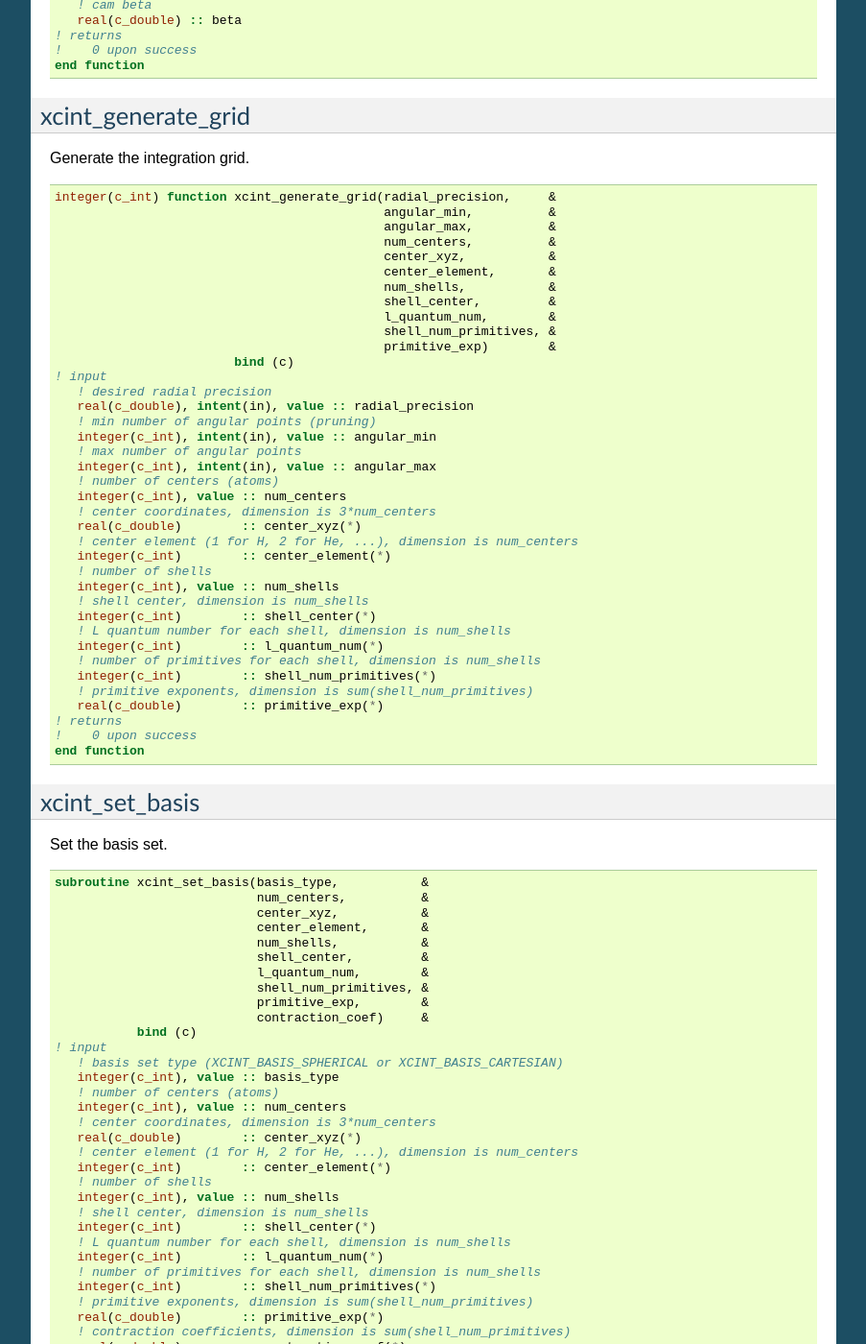
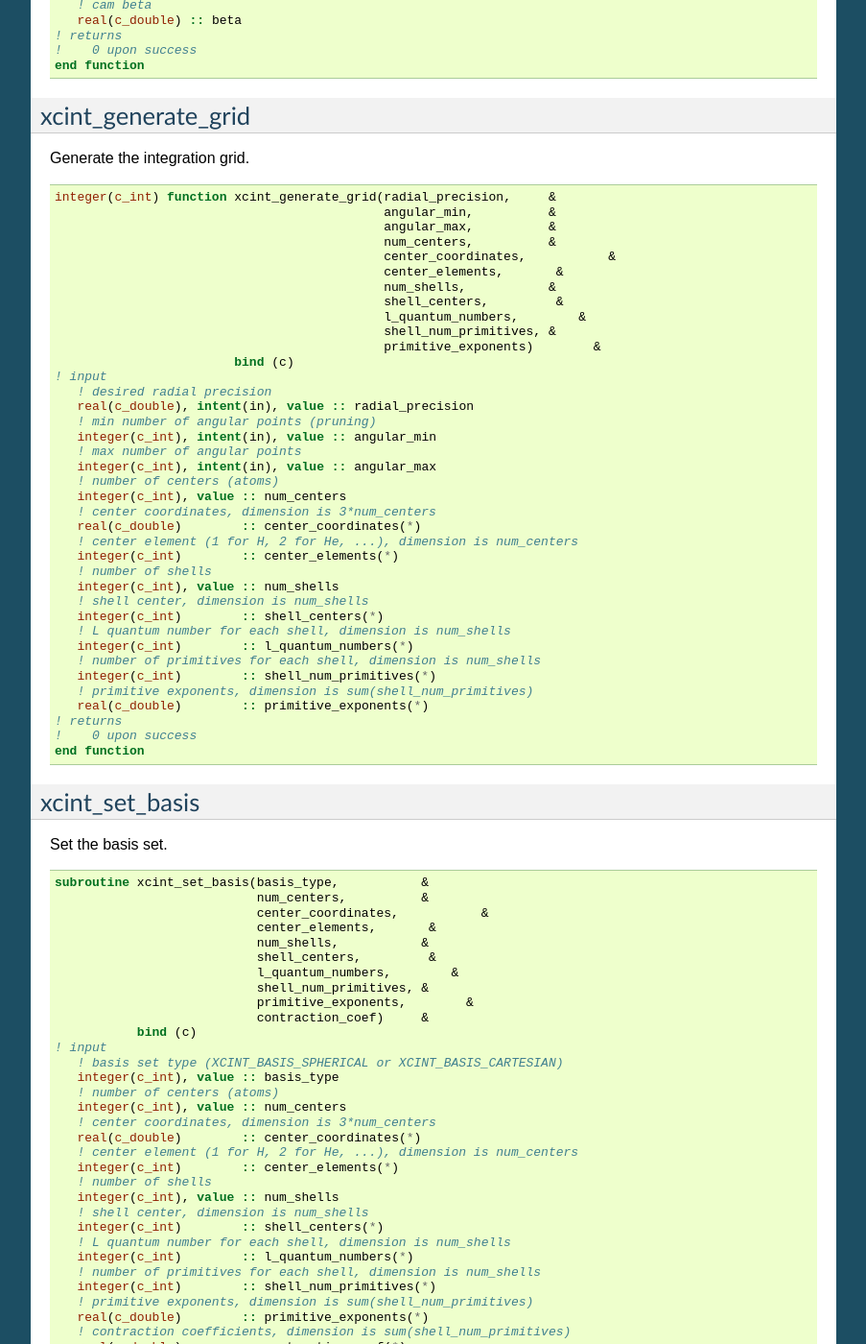
Before and after one commit to dftlibs/xcint, a Sphinx documentation site: the page built from doc/interfaces.rst, in a window 1280 px wide and 1400 px high, scrolled down 490 px. Shown: the whole window at 96% size, without its empty margins (198-1101 px from the left). Built offline with Sphinx 7.4.7, drawn with Linux system fonts in a browser that asks for light colours.

Commit message:
update to latest numgrid

```diff
--- a/doc/interfaces.rst
+++ b/doc/interfaces.rst
@@ -50,13 +50,13 @@ Generate the integration grid.
                                                angular_min,          &
                                                angular_max,          &
                                                num_centers,          &
-                                               center_xyz,           &
-                                               center_element,       &
+                                               center_coordinates,           &
+                                               center_elements,       &
                                                num_shells,           &
-                                               shell_center,         &
-                                               l_quantum_num,        &
+                                               shell_centers,         &
+                                               l_quantum_numbers,        &
                                                shell_num_primitives, &
-                                               primitive_exp)        &
+                                               primitive_exponents)        &
                            bind (c)
    ! input
       ! desired radial precision
@@ -68,19 +68,19 @@ Generate the integration grid.
       ! number of centers (atoms)
       integer(c_int), value :: num_centers
       ! center coordinates, dimension is 3*num_centers
-      real(c_double)        :: center_xyz(*)
+      real(c_double)        :: center_coordinates(*)
       ! center element (1 for H, 2 for He, ...), dimension is num_centers
-      integer(c_int)        :: center_element(*)
+      integer(c_int)        :: center_elements(*)
       ! number of shells
       integer(c_int), value :: num_shells
       ! shell center, dimension is num_shells
-      integer(c_int)        :: shell_center(*)
+      integer(c_int)        :: shell_centers(*)
       ! L quantum number for each shell, dimension is num_shells
-      integer(c_int)        :: l_quantum_num(*)
+      integer(c_int)        :: l_quantum_numbers(*)
       ! number of primitives for each shell, dimension is num_shells
       integer(c_int)        :: shell_num_primitives(*)
       ! primitive exponents, dimension is sum(shell_num_primitives)
-      real(c_double)        :: primitive_exp(*)
+      real(c_double)        :: primitive_exponents(*)
    ! returns
    !    0 upon success
    end function
@@ -95,13 +95,13 @@ Set the basis set.
 
    subroutine xcint_set_basis(basis_type,           &
                               num_centers,          &
-                              center_xyz,           &
-                              center_element,       &
+                              center_coordinates,           &
+                              center_elements,       &
                               num_shells,           &
-                              shell_center,         &
-                              l_quantum_num,        &
+                              shell_centers,         &
+                              l_quantum_numbers,        &
                               shell_num_primitives, &
-                              primitive_exp,        &
+                              primitive_exponents,        &
                               contraction_coef)     &
               bind (c)
    ! input
@@ -110,19 +110,19 @@ Set the basis set.
       ! number of centers (atoms)
       integer(c_int), value :: num_centers
       ! center coordinates, dimension is 3*num_centers
-      real(c_double)        :: center_xyz(*)
+      real(c_double)        :: center_coordinates(*)
       ! center element (1 for H, 2 for He, ...), dimension is num_centers
-      integer(c_int)        :: center_element(*)
+      integer(c_int)        :: center_elements(*)
       ! number of shells
       integer(c_int), value :: num_shells
       ! shell center, dimension is num_shells
-      integer(c_int)        :: shell_center(*)
+      integer(c_int)        :: shell_centers(*)
       ! L quantum number for each shell, dimension is num_shells
-      integer(c_int)        :: l_quantum_num(*)
+      integer(c_int)        :: l_quantum_numbers(*)
       ! number of primitives for each shell, dimension is num_shells
       integer(c_int)        :: shell_num_primitives(*)
       ! primitive exponents, dimension is sum(shell_num_primitives)
-      real(c_double)        :: primitive_exp(*)
+      real(c_double)        :: primitive_exponents(*)
       ! contraction coefficients, dimension is sum(shell_num_primitives)
       real(c_double)        :: contraction_coef(*)
    end subroutine
```
Also changed, not shown: 11 other files.
